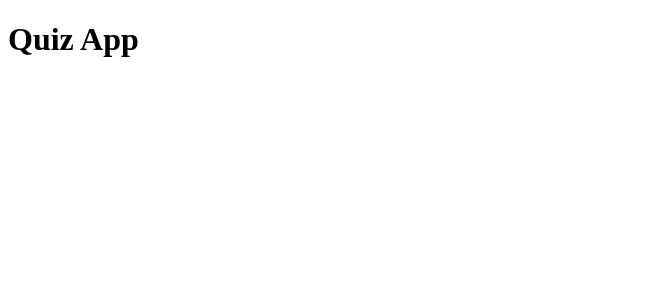
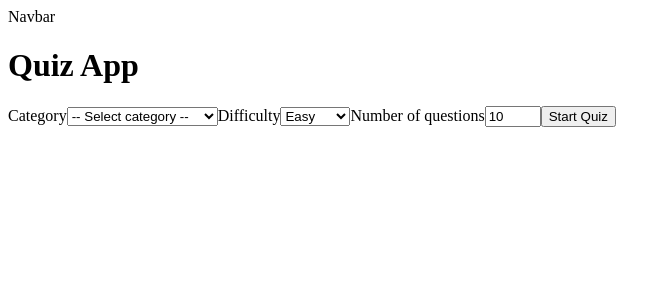
Before and after one commit to ilma200503/Quizapp, a React (Vite) app: page / in a window 1280 px wide. Shown: the top 300 px of the page, without its empty margins (0-671 px from the left). Built offline with nearby package versions, Linux system fonts and the light colour scheme.

Commit message:
Added homepage, navbar and placeholder pages

```diff
--- a/src/App.jsx
+++ b/src/App.jsx
@@ -1,8 +1,21 @@
+import { BrowserRouter, Routes, Route } from 'react-router-dom'
+import HomePage from './pages/HomePage'
+import QuizPage from './pages/QuizPage'
+import ResultsPage from './pages/ResultsPage'
+import HighscorePage from './pages/HighscorePage'
+import Navbar from './components/Navbar'
+
 function App() {
   return (
-    <div>
-      <h1>Quiz App</h1>
-    </div>
+    <BrowserRouter>
+      <Navbar />
+      <Routes>
+        <Route path="/" element={<HomePage />} />
+        <Route path="/quiz" element={<QuizPage />} />
+        <Route path="/results" element={<ResultsPage />} />
+        <Route path="/highscore" element={<HighscorePage />} />
+      </Routes>
+    </BrowserRouter>
   )
 }
 
--- /dev/null
+++ b/src/components/Navbar.jsx
@@ -0,0 +1 @@
+function Navbar() { return <nav>Navbar</nav> } export default Navbar
--- /dev/null
+++ b/src/pages/HighscorePage.jsx
@@ -0,0 +1 @@
+function HighscorePage() { return <div>Highscore Page</div> } export default HighscorePage
--- /dev/null
+++ b/src/pages/HomePage.jsx
@@ -0,0 +1,60 @@
+import { useState } from 'react'
+import { useNavigate } from 'react-router-dom'
+
+function HomePage() {
+  const [category, setCategory] = useState('')
+  const [difficulty, setDifficulty] = useState('easy')
+  const [amount, setAmount] = useState(10)
+  const [error, setError] = useState('')
+  const navigate = useNavigate()
+
+  function handleSubmit(e) {
+    e.preventDefault()
+    if (!category) {
+      setError('Please select a category before starting.')
+      return
+    }
+    setError('')
+    navigate('/quiz', { state: { category, difficulty, amount } })
+  }
+
+  return (
+    <main>
+      <h1>Quiz App</h1>
+      <form onSubmit={handleSubmit}>
+        <label>Category</label>
+        <select value={category} onChange={(e) => setCategory(e.target.value)}>
+          <option value="">-- Select category --</option>
+          <option value="9">General Knowledge</option>
+          <option value="21">Sports</option>
+          <option value="23">History</option>
+          <option value="18">Science & Computers</option>
+          <option value="11">Film</option>
+          <option value="12">Music</option>
+        </select>
+
+        <label>Difficulty</label>
+        <select value={difficulty} onChange={(e) => setDifficulty(e.target.value)}>
+          <option value="easy">Easy</option>
+          <option value="medium">Medium</option>
+          <option value="hard">Hard</option>
+        </select>
+
+        <label>Number of questions</label>
+        <input
+          type="number"
+          min="5"
+          max="20"
+          value={amount}
+          onChange={(e) => setAmount(e.target.value)}
+        />
+
+        {error && <p style={{ color: 'red' }}>{error}</p>}
+
+        <button type="submit">Start Quiz</button>
+      </form>
+    </main>
+  )
+}
+
+export default HomePage
--- /dev/null
+++ b/src/pages/QuizPage.jsx
@@ -0,0 +1 @@
+function QuizPage() { return <div>Quiz Page</div> } export default QuizPage
--- /dev/null
+++ b/src/pages/ResultsPage.jsx
@@ -0,0 +1 @@
+function ResultsPage() { return <div>Results Page</div> } export default ResultsPage
```
